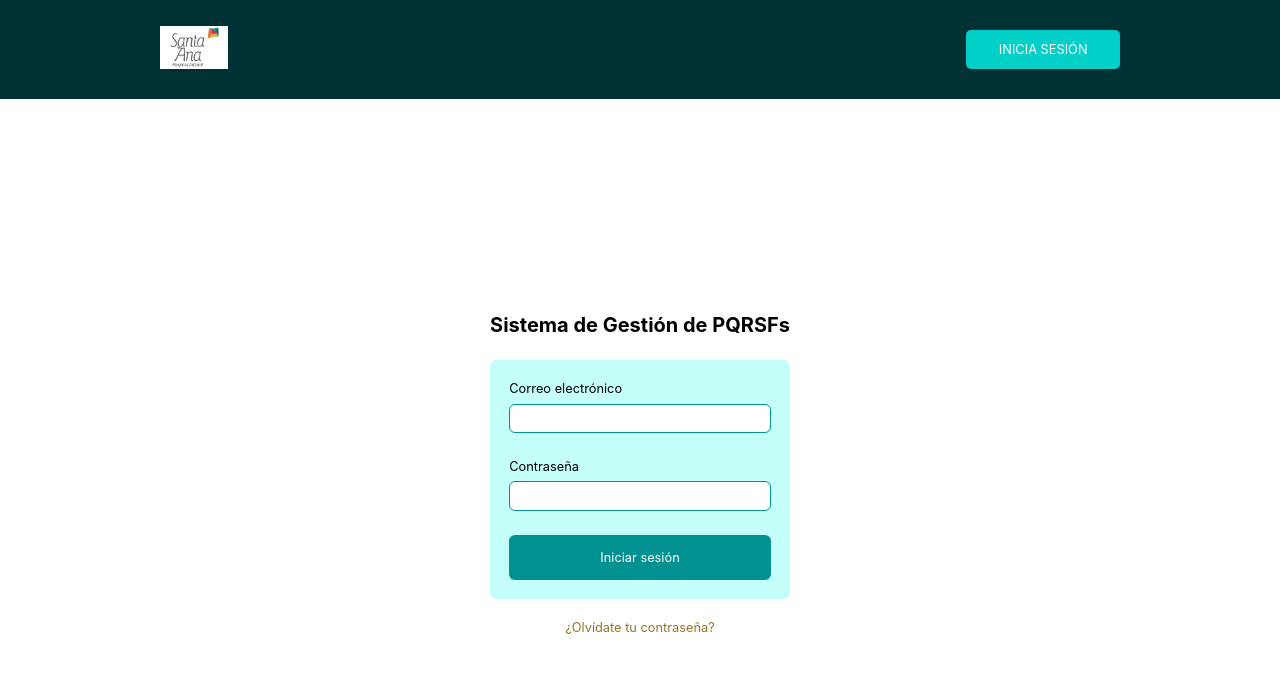
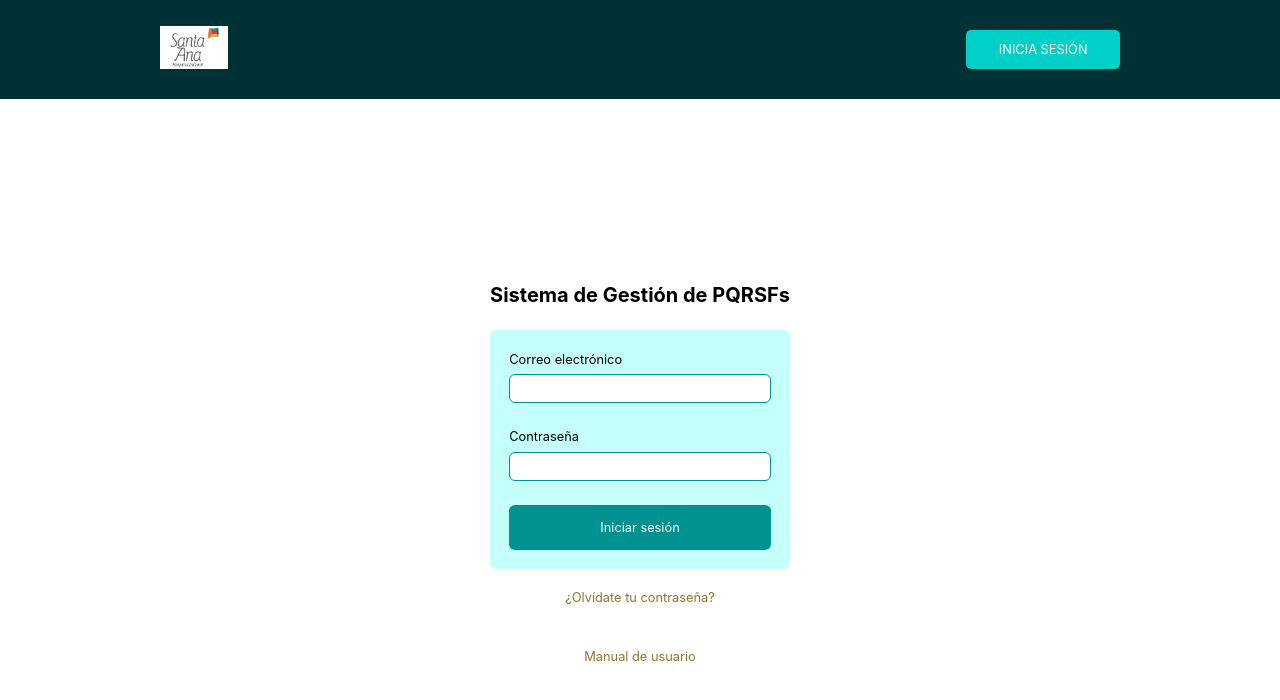
Before and after one commit to GalvanSierra/old-ui-pqrsf-usuario, a React (Vite) app: page / in a window 1280 px wide. Shown: the top 700 px of the page. Built offline with nearby package versions, Linux system fonts and the light colour scheme.

Commit message:
add link to manual

```diff
--- a/src/pages/Login.jsx
+++ b/src/pages/Login.jsx
@@ -68,6 +68,15 @@
         <Link to="/recovery-password" className="login__link">
           <p>¿Olvídate tu contraseña?</p>
         </Link>
+        <p className="login__link">
+          <a
+            className="login__link"
+            href="https://drive.google.com/file/d/1WBRWxtAjcEHQBmu0q858KibGix3ofu97/view?usp=drive_link"
+            target="blank"
+          >
+            Manual de usuario
+          </a>
+        </p>
         {isInvalido && (
           <p className="alert login__alert">email y/o contraseña inválidos</p>
         )}
```
